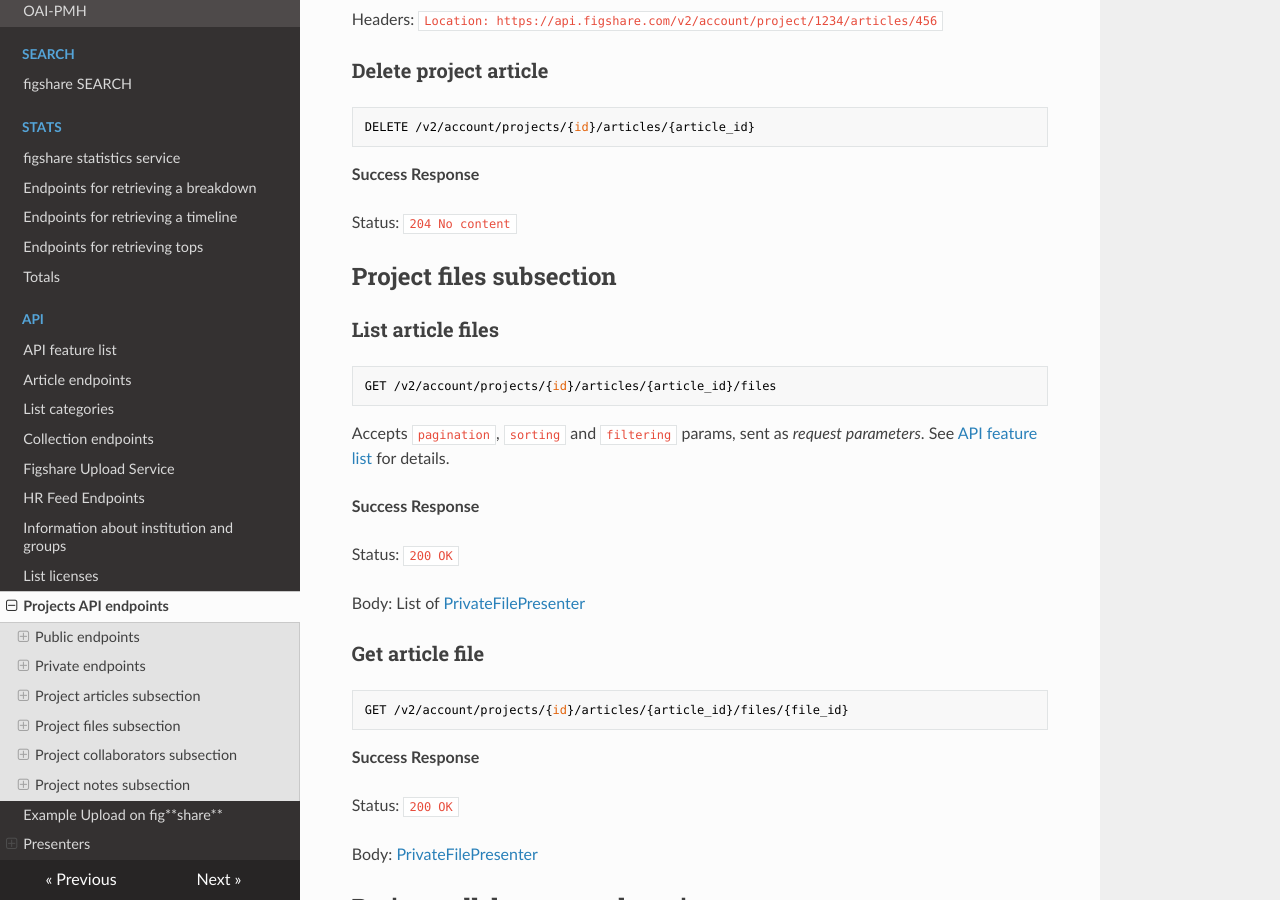
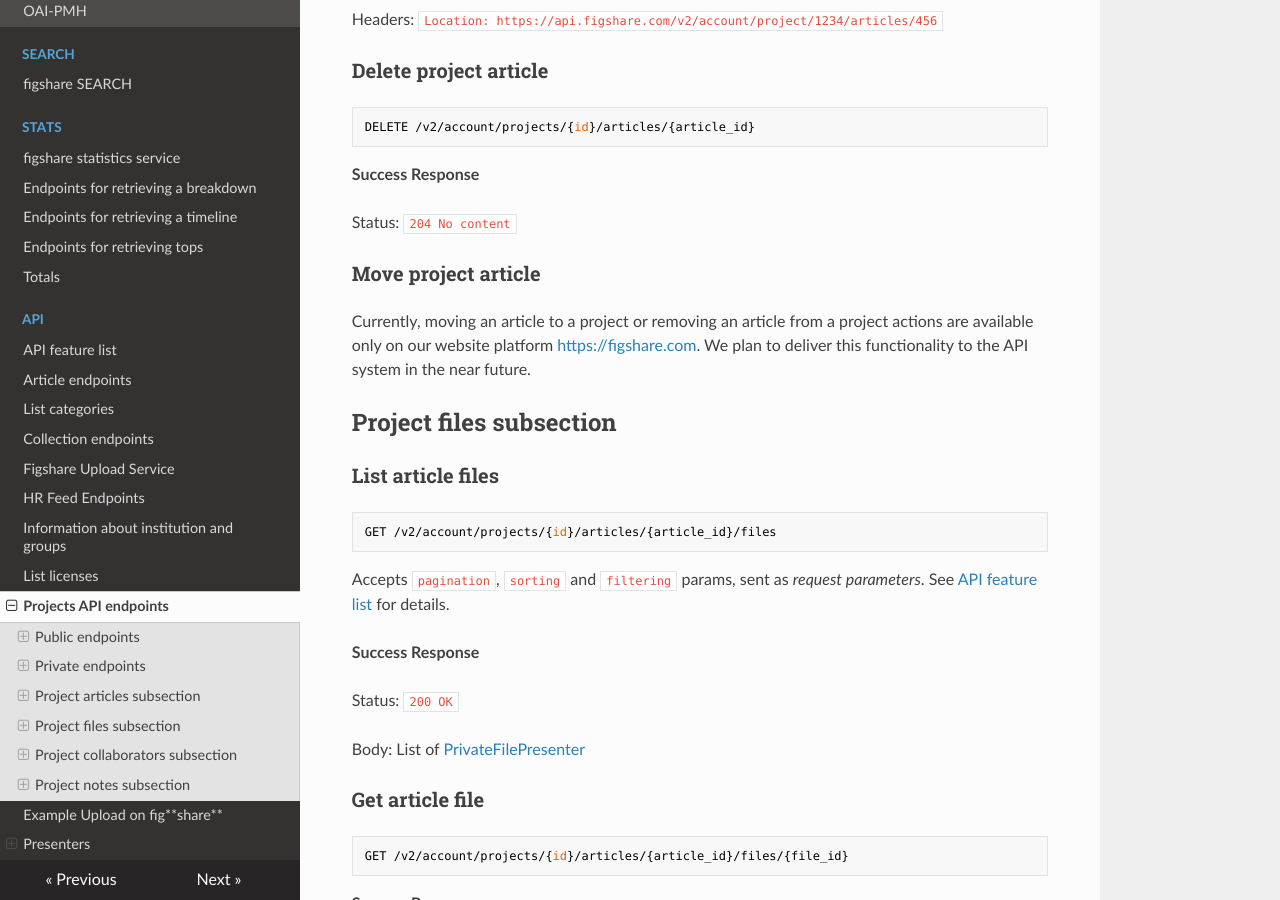
Before and after one commit to figshare/user_documentation, an MkDocs documentation site: the page built from docs/api/projects.md, in a window 1280 px wide and 900 px high, scrolled down 7670 px. Built offline with MkDocs 1.6.1, drawn with Linux system fonts in a browser that asks for light colours; nearby versions of some CDN libraries.

Commit message:
(Move to/from project): Add note

```diff
--- a/docs/api/projects.md
+++ b/docs/api/projects.md
@@ -326,6 +326,11 @@
 Status: `204 No content`
 
 
+### Move project article
+
+Currently, moving an article to a project or removing an article from a project actions are available only on our website platform [https://figshare.com](https://figshare.com). We plan to deliver this functionality to the API system in the near future.
+
+
 ## Project files subsection
 
 ### List article files
```
